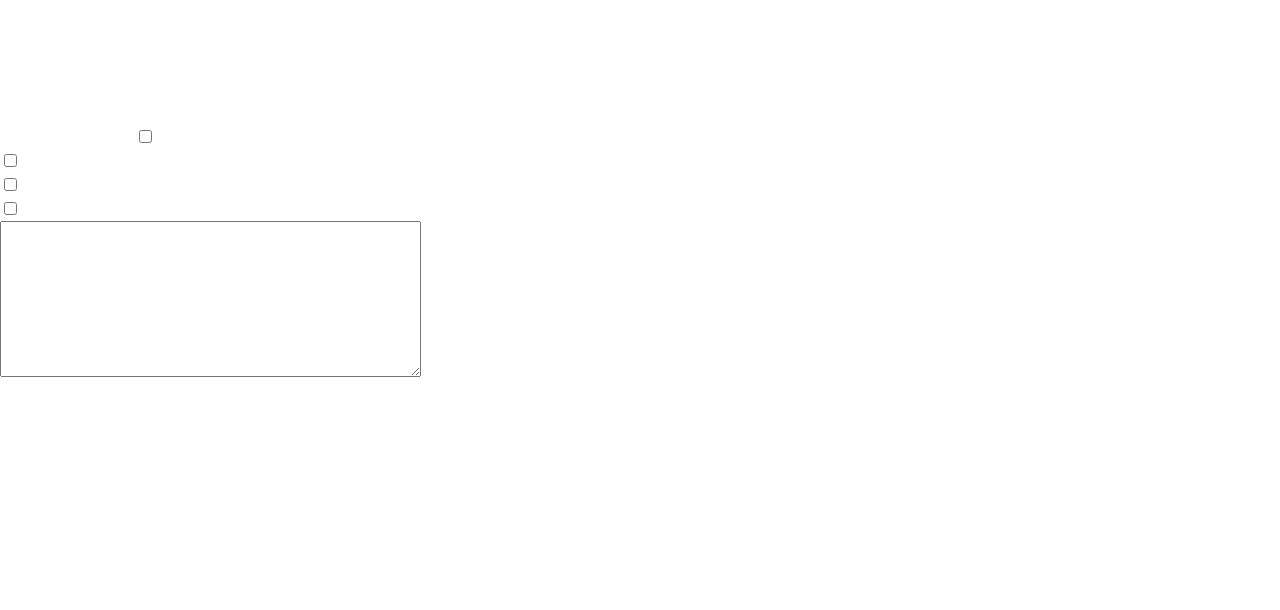
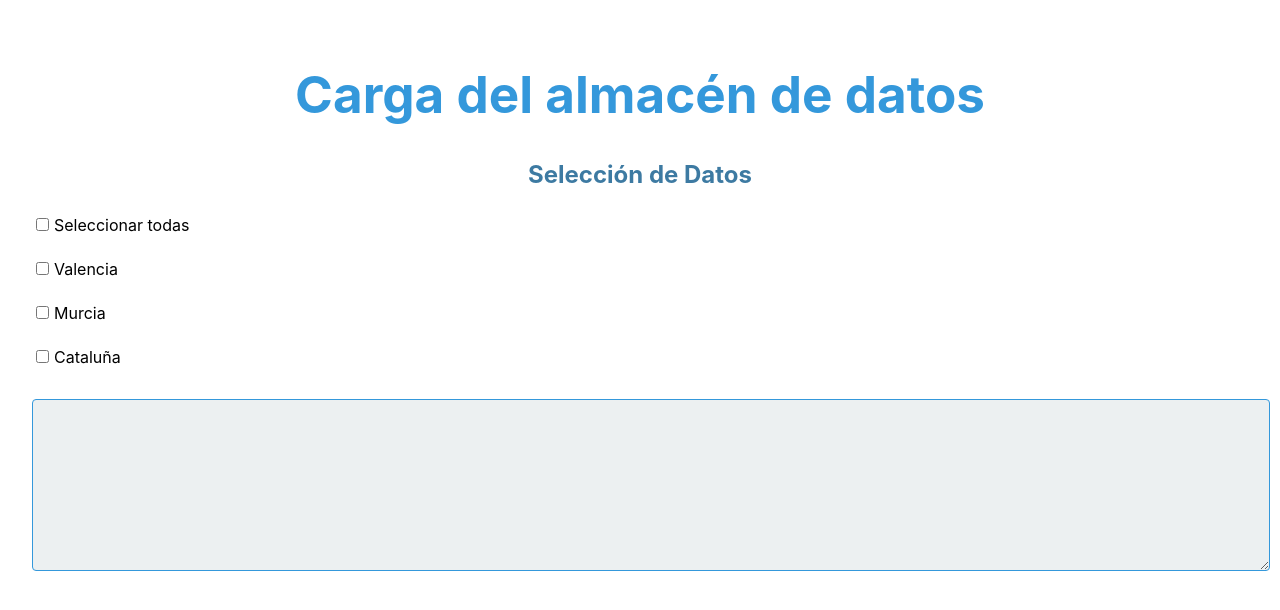
Before and after one commit to ivanhaaro/ConnectEd, a React (Vite) app in the folder front-end/connectEd/: page / in a window 1280 px wide. Shown: the top 610 px of the page. Built offline with nearby package versions, Linux system fonts and the light colour scheme.

Commit message:
medio hecha la interfaz de carga

```diff
--- a/front-end/connectEd/package.json
+++ b/front-end/connectEd/package.json
@@ -18,7 +18,7 @@
     "react": "^18.2.0",
     "react-dom": "^18.2.0",
     "react-leaflet": "^4.2.1",
-    "react-router-dom": "^6.20.1"
+    "react-router-dom": "^6.21.1"
   },
   "devDependencies": {
     "@types/react": "^18.2.15",
--- a/front-end/connectEd/src/Carga.css
+++ b/front-end/connectEd/src/Carga.css
@@ -1,23 +1,42 @@
-/* Estilos generales */
-body {
-  font-family: "Segoe UI", Tahoma, Geneva, Verdana, sans-serif;
+#root {
+  max-width: 1280px;
+  margin: 0 auto;
+  padding: 2rem;
+  text-align: center;
+}
+
+body,
+html {
   margin: 0;
   padding: 0;
-  background-color: #f9f9f9; /* Fondo más cálido */
+  width: 100%;
+  height: 100%;
+  font-family: "Segoe UI", Tahoma, Geneva, Verdana, sans-serif;
+  background: #ffffff;
+  display: flex;
+  justify-content: center;
+  /* align-items: center; */
 }
 
 /* Contenedor principal */
-div {
-  max-width: 600px;
-  margin: 50px auto;
-  padding: 20px;
-  background-color: #ffffff; /* Blanco más suave */
-  box-shadow: 0 0 10px rgba(0, 0, 0, 0.1);
+.container {
+  text-align: center;
+  width: 100%;
+  max-width: 100%;
 }
 
 /* Título */
 h1 {
   color: #3498db;
+}
+
+/* Subtítulos */
+h2 {
+  color: #3d7aa2;
+}
+
+.contenedor-izquierda {
+  text-align: left;
 }
 
 /* Selector de fuentes */
@@ -26,10 +45,8 @@ div > div {
 }
 
 label {
-  display: block;
-  margin-bottom: 10px;
-  font-weight: bold;
-  color: #2ecc71;
+  margin-right: 10px;
+  color: #000000;
 }
 
 input[type="checkbox"] {
@@ -41,8 +58,24 @@ textarea {
   width: 100%;
   margin-top: 10px;
   padding: 10px;
-  border: 1px solid #3498db; /* Borde azul */
+  border: 1px solid #3498db;
   border-radius: 4px;
   color: #333;
-  background-color: #ecf0f1; /* Fondo más claro */
+  background-color: #ecf0f1;
 }
+
+/* Responsive adjustments */
+@media (max-width: 768px) {
+  div {
+    flex-direction: column;
+    align-items: stretch;
+  }
+
+  label,
+  input,
+  select,
+  button {
+    margin-right: 0;
+    margin-bottom: 10px;
+  }
+}
--- a/front-end/connectEd/src/Carga.jsx
+++ b/front-end/connectEd/src/Carga.jsx
@@ -1,10 +1,11 @@
 import React, { useState, useEffect } from "react";
+import "./Carga.css";
 
 // Simulación de datos de la base de datos
 const datosDeLaBD = {
-  fuente1: "Información de la fuente 1",
-  fuente2: "Información de la fuente 2",
-  fuente3: "Información de la fuente 3",
+  Valencia: "Información de la Comunidad Valenciana",
+  Murcia: "Información de Murcia",
+  Cataluña: "Información de Cataluña",
 };
 
 const App = () => {
@@ -57,10 +58,11 @@ const App = () => {
       {/* Título */}
       <h1>{titulo}</h1>
 
+      <h2>Selección de Datos</h2>
+
       {/* Selector de fuentes */}
-      <div>
+      <div class="contenedor-izquierda">
         <label>
-          Seleccionar todas
           <input
             type="checkbox"
             checked={
@@ -68,6 +70,7 @@ const App = () => {
             }
             onChange={handleSelectAll}
           />
+          Seleccionar todas
         </label>
         {Object.keys(datosDeLaBD).map((fuente) => (
           <div key={fuente}>
```
Also changed, not shown: front-end/connectEd/src/App.jsx (+12 -13 lines), front-end/connectEd/src/NavBar.jsx (+6 -6 lines).
